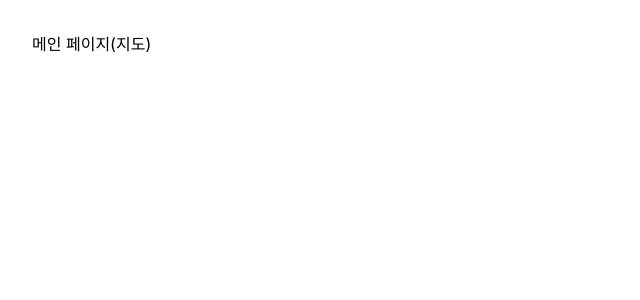
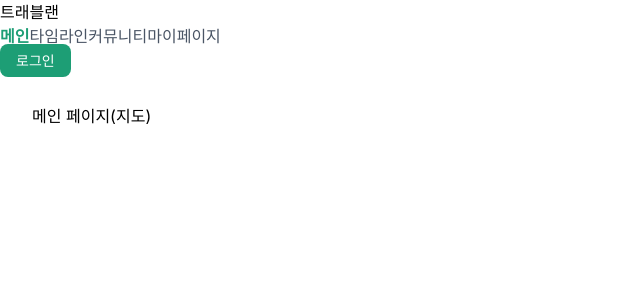
Before and after one commit to travlanWeb/travlan-frontend, a React (Vite) app: page / in a window 1280 px wide. Shown: the top 300 px of the page, without its empty margins (0-640 px from the left). Built offline with nearby package versions, Linux system fonts and the light colour scheme.

Commit message:
feat: 공통 헤더 및 라우터 레이아웃 구성

```diff
--- a/src/app/router.tsx
+++ b/src/app/router.tsx
@@ -8,14 +8,34 @@ import TimelinePage from "../pages/timeline/TimelinePage";
 import CommunityPage from "../pages/community/CommunityPage";
 import MyPage from "../pages/mypage/MyPage";
 import LoginPage from "../pages/login/LoginPage";
+import Header from "../widgets/header/Header";
+import { Outlet } from "react-router-dom";
 
 // path: 브라우저 주소, element: 그 주소에서 보여줄 컴포넌트
 // 배열 형태로 등록해두면 router가 알아서 주소 보고 매칭
 
+
+// 공통 레이아웃: Header 위에 고정
+// <Outlet />이 있는 자리에 현재 경로에 맞는 페이지 컴포넌트 들어감
+function RootLayout() {
+    return (
+        <div>
+            <Header />
+            <Outlet />
+        </div>
+    )
+}
+
 export const router = createBrowserRouter([
-    { path: '/', element: <MainPage /> },
-    { path: '/timeline', element: <TimelinePage /> },
-    { path: '/community', element: <CommunityPage /> },
-    { path: '/mypage', element: <MyPage /> },
-    { path: '/login', element: <LoginPage /> },
+    {
+        path: '/',
+        element: <RootLayout />,
+        children: [
+            { index: true, element: <MainPage /> }, // index: '/'와 정확히 일치할 때
+            { path: 'timeline', element: <TimelinePage /> },
+            { path: 'community', element: <CommunityPage /> },
+            { path: 'mypage', element: <MyPage /> },
+            { path: 'login', element: <LoginPage /> },
+        ]
+    }
 ])
--- /dev/null
+++ b/src/widgets/header/Header.tsx
@@ -0,0 +1,37 @@
+import { NavLink } from "react-router-dom";
+
+const navItems = [
+    { to: '/', label: '메인' },
+    { to: '/timeline', label: '타임라인' },
+    { to: '/community', label: '커뮤니티' },
+    { to: '/mypage', label: '마이페이지' },
+]
+
+export default function Header() {
+    return (
+        <header>
+            <span>트래블랜</span>
+            <nav>
+                {navItems.map((item) => (
+                    <NavLink
+                        key={item.to}
+                        to={item.to}
+                        className={({ isActive }) =>
+                            isActive ? 'text-primary font-semibold' : 'text-gray-600'
+                        }
+                    >
+                        {item.label}
+                    </NavLink>
+                ))}
+            </nav>
+
+            {/* 로그인 파트 우측 끝에 배치 */}
+            <NavLink
+                to="/login"
+                className="rounded-btn bg-primary text-white px-4 py-2 text-sm"
+            >
+                로그인
+            </NavLink>
+        </header>
+    )
+}
```
